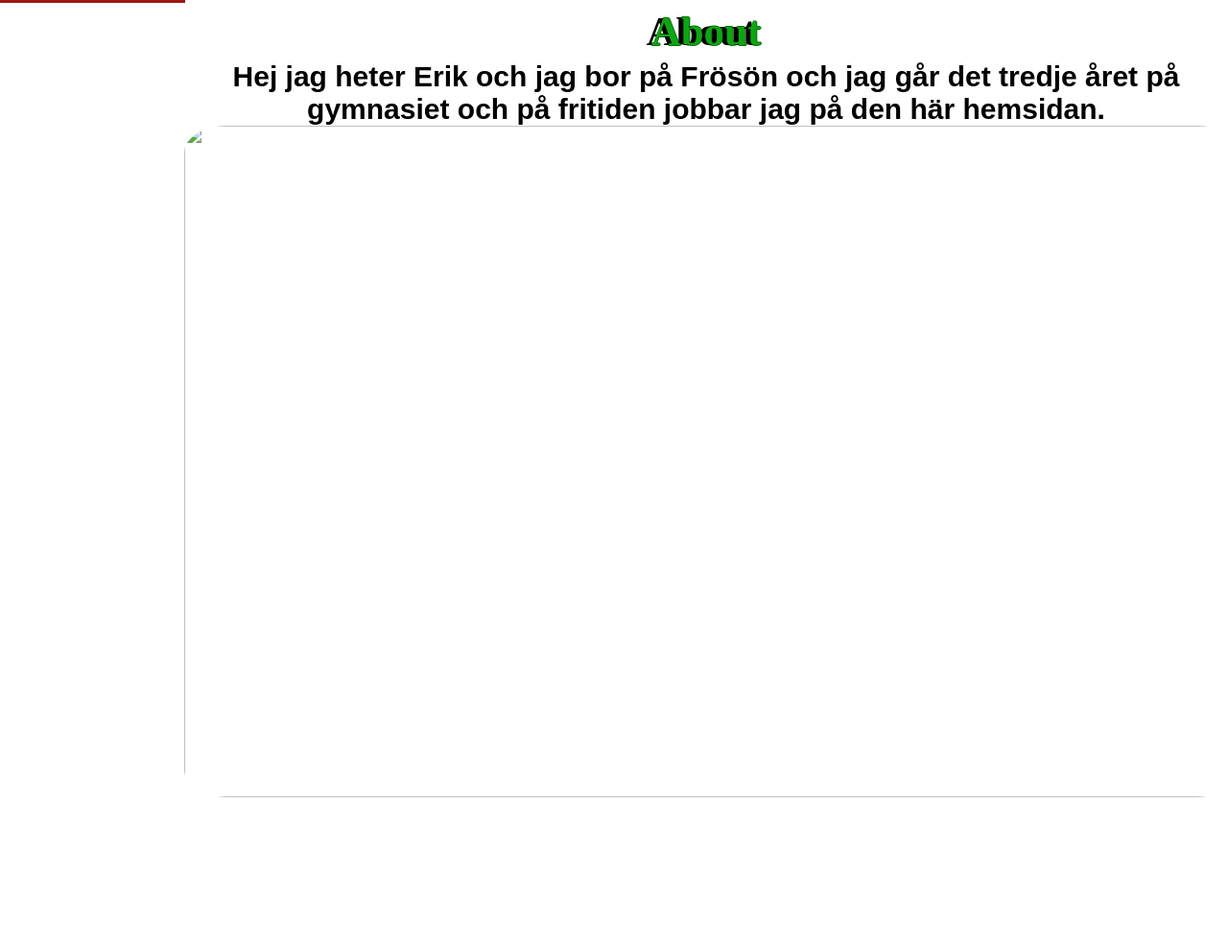
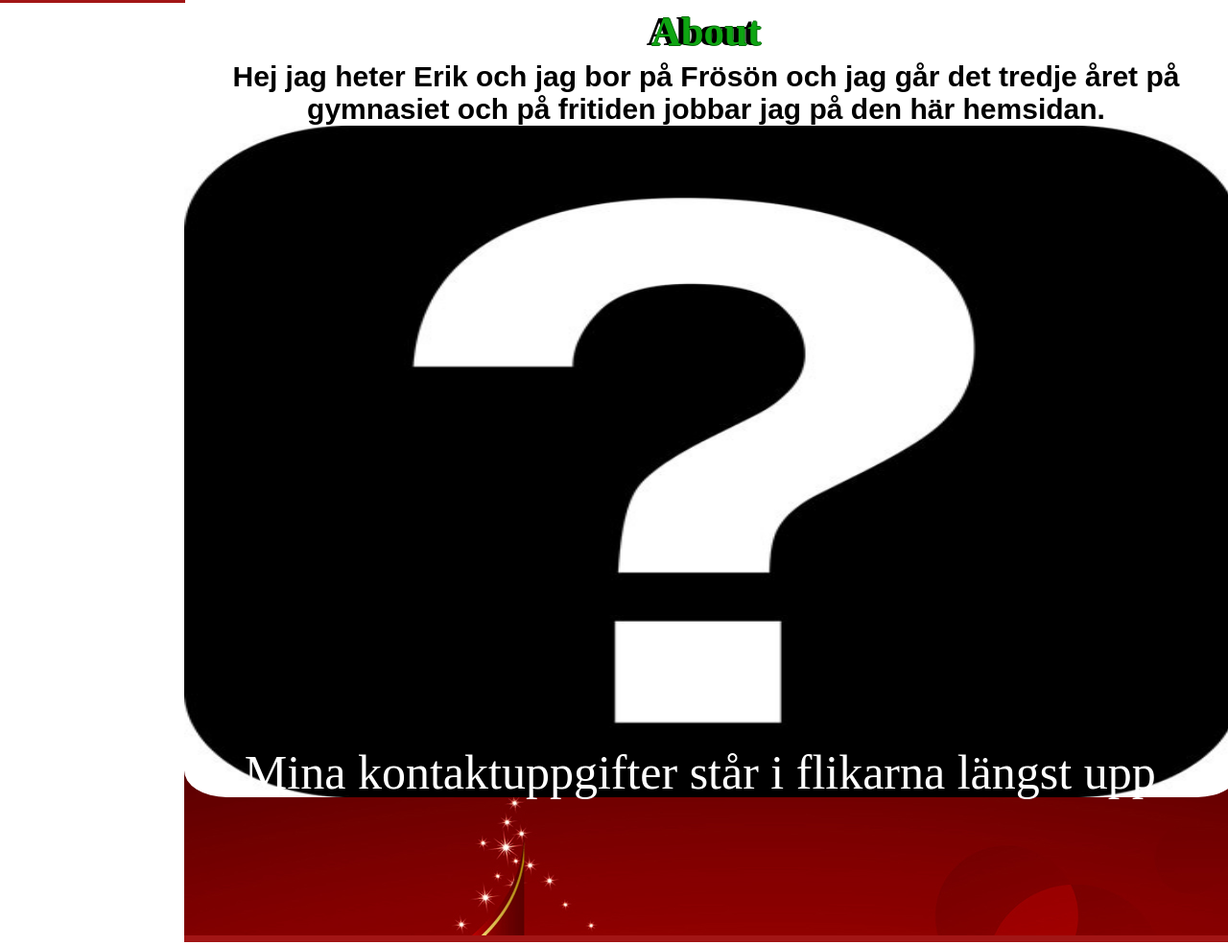
Before and after one commit to garra741/My-website, a plain HTML site: page Pages/about.html in a window 1280 px wide. Shown: the part 1739-2724 px from the top of the page at 96% size. Drawn offline with Linux system fonts and the light colour scheme.

Commit message:
new counter

```diff
--- a/OneStyleCSS/style2.css
+++ b/OneStyleCSS/style2.css
@@ -98,6 +98,14 @@ border:10px;
 border-radius:4%;
 }
 
+#imgAbout{
+
+	height:700px;
+	width:1100px;
+	border:10px;
+	border-radius:4%;
+}
+
 #bag2 {
 	height:45px;
 	width:130px;
--- a/Pages/about.html
+++ b/Pages/about.html
@@ -39,9 +39,9 @@
 
 				<p class="pStyle">Hej jag heter Erik och jag bor på Frösön och jag går det tredje året på gymnasiet och på fritiden jobbar jag på den här hemsidan.</p>
 
-				<center><img id="imgIndex" src="../Images/about.jpeg"></center>
+				<div id="siteContent">
 
-				<div id="siteContent">
+						<center><img id="imgAbout" src="../Images/aboutfix.jpeg"></center>
 
 				</div>
 			<footer id="siteFooter">Mina kontaktuppgifter står i flikarna längst upp.</footer>
```
Also changed, not shown: Images/aboutfix.jpeg (added).
